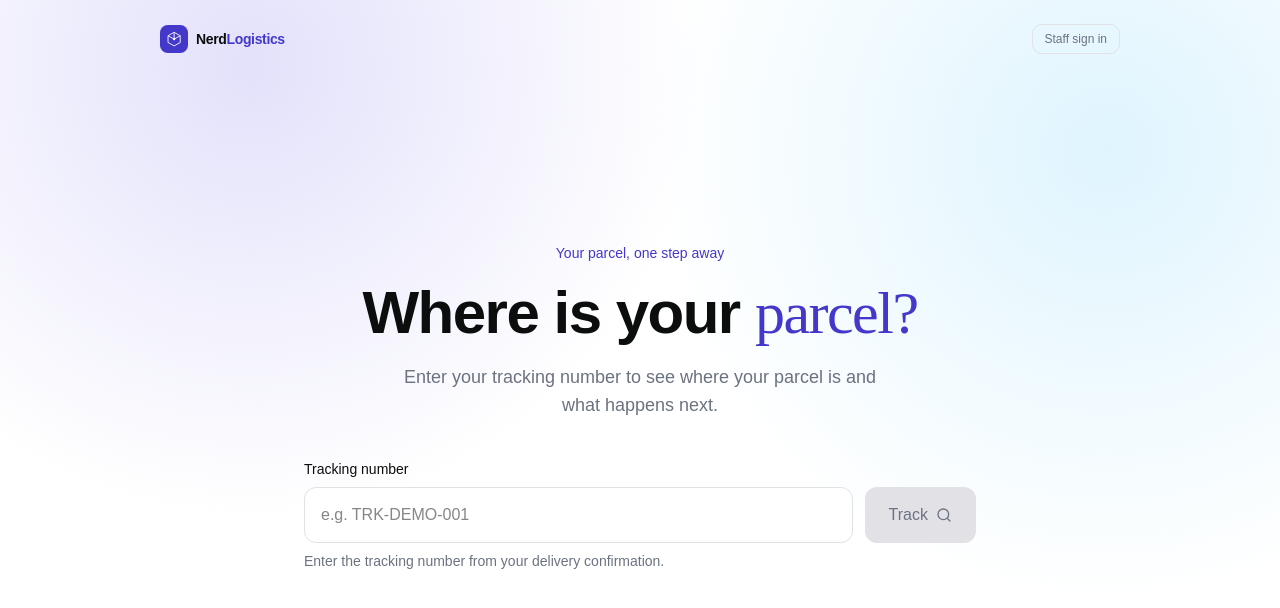
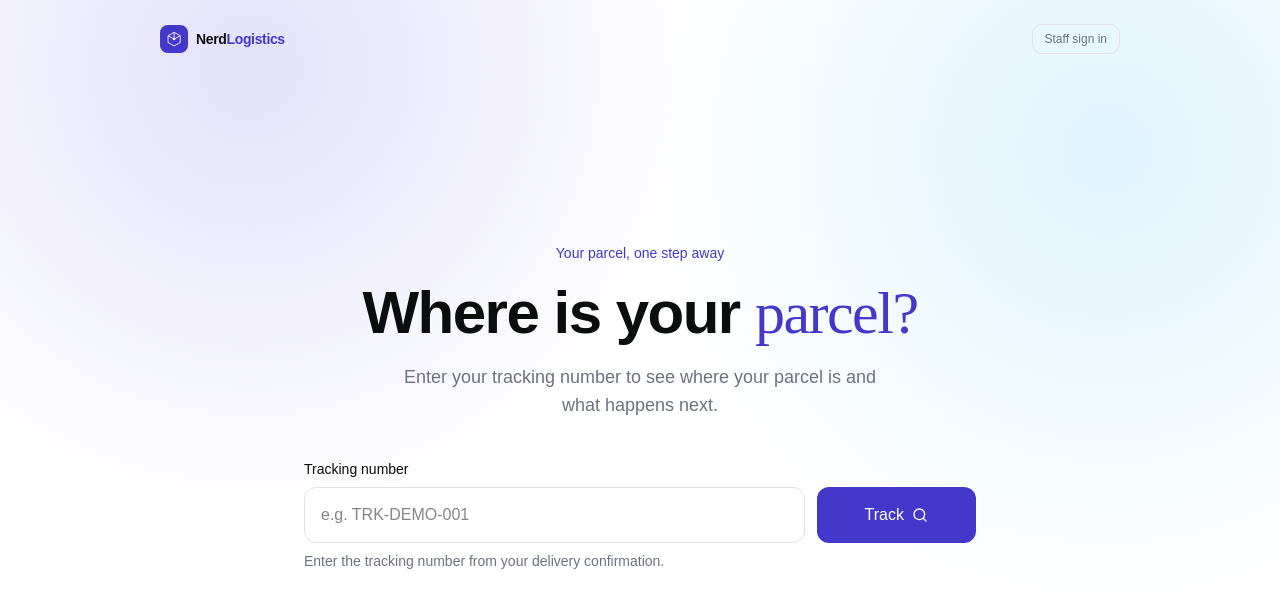
Before and after one commit to Pcharlesme/nerdProject, a Next.js app in the folder web/: page / in a window 1280 px wide. Shown: the top 608 px of the page. Built offline with nearby package versions, Linux system fonts and the light colour scheme; a web font is replaced by a local one.

Commit message:
fix customer optimazation

```diff
--- a/web/src/app/not-found.tsx
+++ b/web/src/app/not-found.tsx
@@ -16,23 +16,15 @@ export default function NotFound() {
       </span>
 
       <motion.div
-        initial={{ opacity: 0, y: 16 }}
-        animate={{
-          opacity: 1,
-          y: prefersReducedMotion ? 0 : [16, 0, -8, 0],
-        }}
-        transition={
-          prefersReducedMotion
-            ? { duration: 0.5 }
-            : { opacity: { duration: 0.5 }, y: { duration: 7, repeat: Infinity, ease: "easeInOut" } }
-        }
+        initial={{ opacity: 0, y: prefersReducedMotion ? 0 : 16 }}
+        animate={{ opacity: 1, y: 0 }}
+        transition={{ duration: 0.5 }}
         className="relative aspect-2/1 w-full max-w-xl overflow-hidden rounded-2xl border border-border shadow-xl"
       >
         <Image
           src="/brand/nerdhero.png"
           alt="A Nerd Logistics delivery truck on the road"
           fill
-          priority
           sizes="(min-width: 640px) 576px, 100vw"
           className="object-cover"
         />
--- a/web/src/app/page.tsx
+++ b/web/src/app/page.tsx
@@ -1,6 +1,5 @@
 "use client";
 
-import Image from "next/image";
 import Link from "next/link";
 import { motion, useReducedMotion } from "motion/react";
 import { TrackingSearch } from "@/components/customer/TrackingSearch";
@@ -46,9 +45,8 @@ export default function Home() {
       </nav>
 
       {isIdle ? (
-        <section className="relative flex flex-1 flex-col items-center justify-center gap-12 px-5 pb-16 sm:px-8">
+        <section className="relative flex flex-1 flex-col items-center justify-center px-5 pb-16 sm:px-8">
           <HeroIntro onSearch={search} loading={false} />
-          {/* //<HeroBanner prefersReducedMotion={prefersReducedMotion} /> */}
         </section>
       ) : (
         <section className="relative flex flex-col items-center px-5 pb-16 pt-6 sm:px-8">
--- a/web/src/components/customer/TrackingSearch.tsx
+++ b/web/src/components/customer/TrackingSearch.tsx
@@ -14,7 +14,10 @@ interface TrackingSearchProps {
 const HINT_ID = "tracking-number-hint";
 const ERROR_ID = "tracking-number-error";
 
-export function TrackingSearch({ onSearch, loading = false }: TrackingSearchProps) {
+export function TrackingSearch({
+  onSearch,
+  loading = false,
+}: TrackingSearchProps) {
   const [trackingNumber, setTrackingNumber] = useState("");
   const [error, setError] = useState<string | null>(null);
   const inputRef = useRef<HTMLInputElement>(null);
@@ -46,8 +49,15 @@ export function TrackingSearch({ onSearch, loading = false }: TrackingSearchProp
   };
 
   return (
-    <form onSubmit={handleSubmit} noValidate className="w-full max-w-2xl text-left">
-      <label htmlFor="tracking-number" className="mb-2 block text-sm font-medium text-text">
+    <form
+      onSubmit={handleSubmit}
+      noValidate
+      className="w-full max-w-2xl text-left"
+    >
+      <label
+        htmlFor="tracking-number"
+        className="mb-2 block text-sm font-medium text-text"
+      >
         Tracking number
       </label>
 
@@ -86,9 +96,9 @@ export function TrackingSearch({ onSearch, loading = false }: TrackingSearchProp
           type="submit"
           size="lg"
           loading={loading}
-          disabled={loading || isEmpty}
+          disabled={loading}
           icon={<Search className="size-4" aria-hidden="true" />}
-          className="w-full sm:w-auto"
+          className="w-full sm:w-auto cursor-pointer md:px-12"
         >
           {loading ? "Searching…" : "Track"}
         </Button>
```
